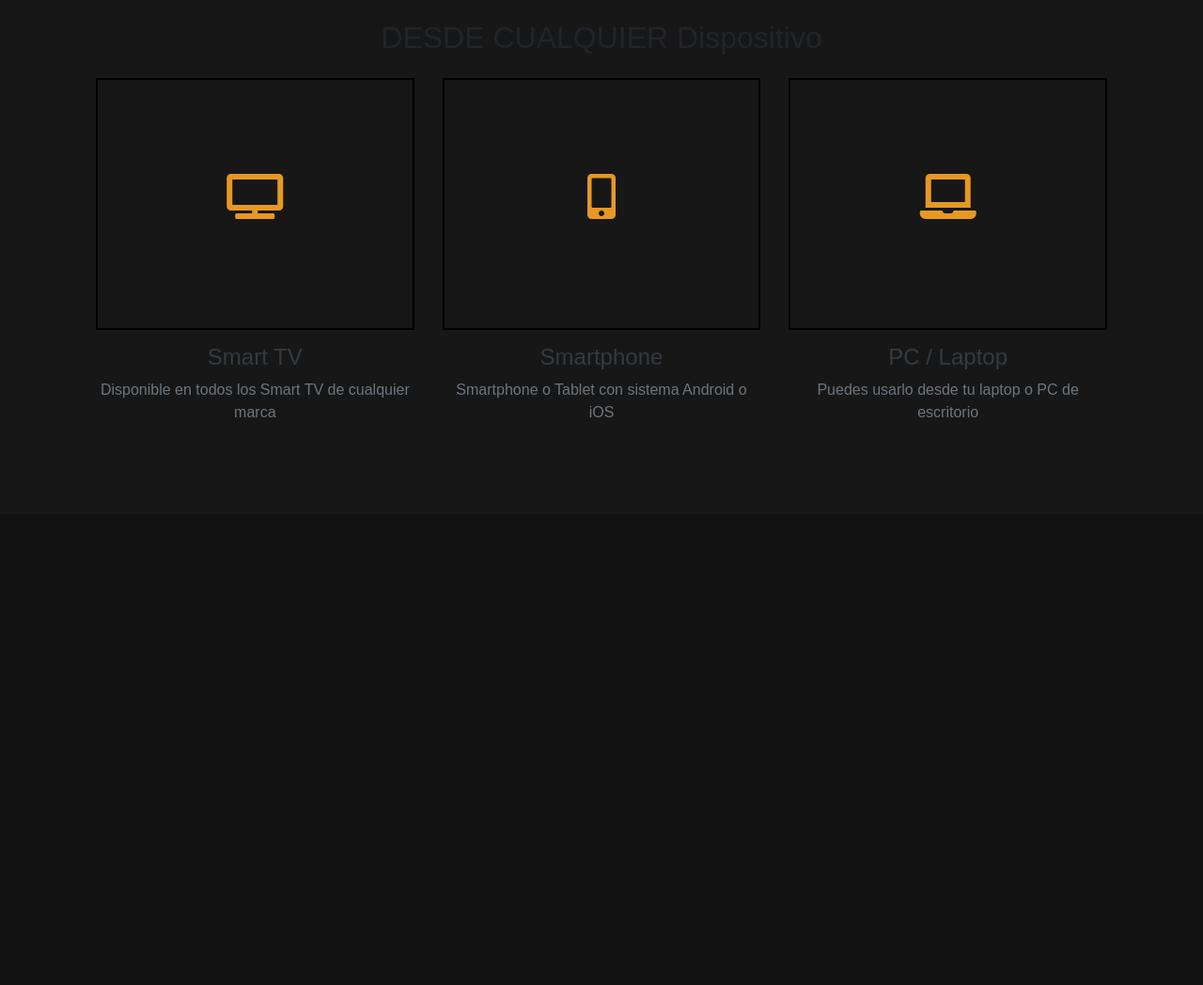
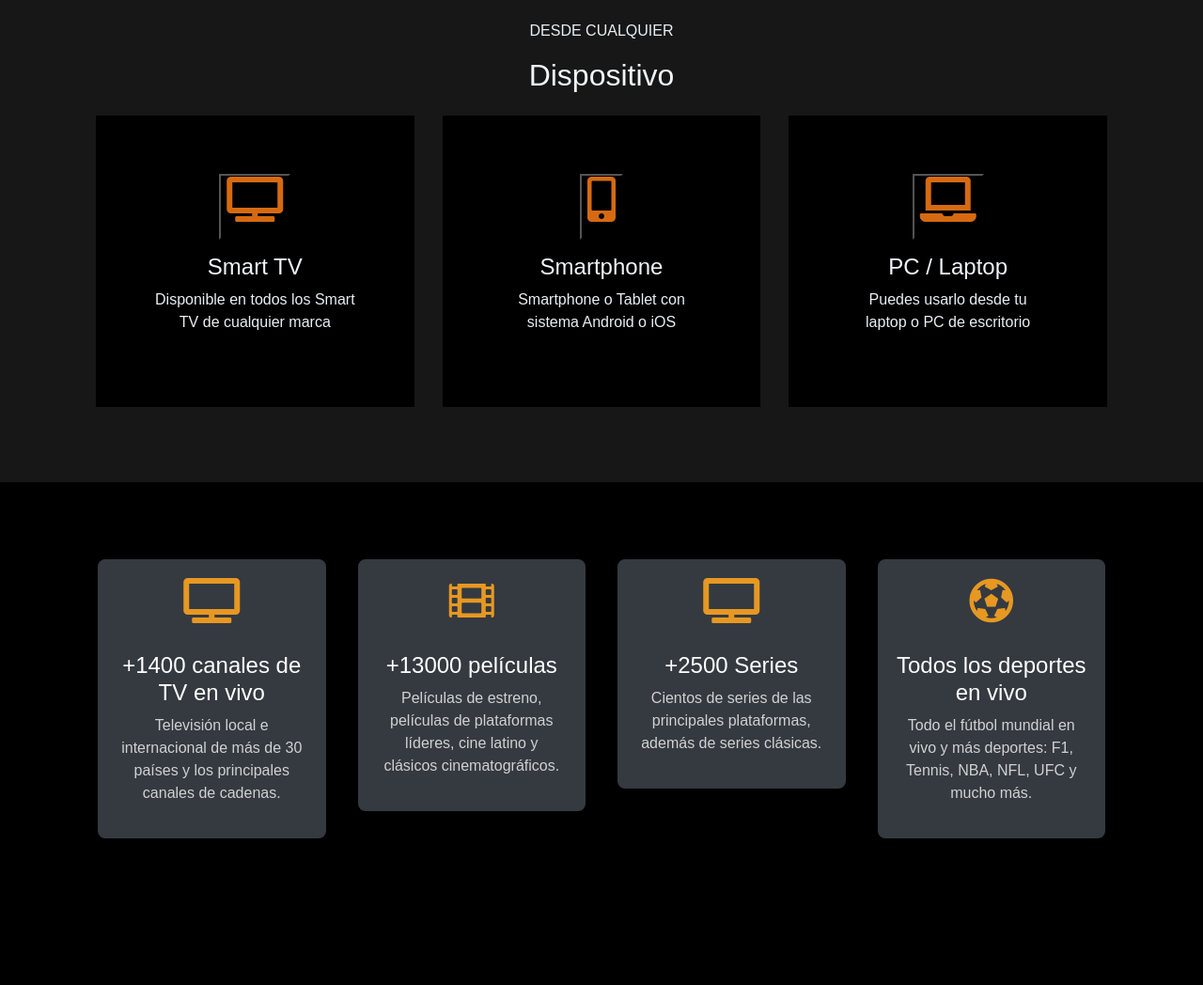
Before and after one commit to Modeste2022/flex_prime, a plain HTML site: page index.html in a window 1280 px wide. Shown: the part 1500-2548 px from the top of the page at 94% size. Before the commit the page ends 2047 px from the top, so only its background shows below. Drawn offline with nearby package versions, Linux system fonts and the light colour scheme.

Commit message:
Update index.html
commit

```diff
--- a/index.html
+++ b/index.html
@@ -98,18 +98,45 @@
 
         #devices .icon-box {
             border: 2px solid #000000;
+            background-color: #000000;
             /* Cadre noir */
-            padding: 100px;
+            padding: 60px;
             border-radius: 0%;
         }
 
         #devices h4 {
-            color: #343a40;
+            color: #f0f4f8;
             margin-top: 15px;
         }
 
         #devices p {
-            color: #6c757d;
+            color: #ebeef1;
+            font-size: 1rem;
+        }
+
+        /* pour la section features */
+        #features {
+            background-color: #000000;
+            padding-top: 50px;
+            padding-bottom: 50px;
+        }
+
+        #features .feature-box {
+            border: 2px solid #000000;
+            /* Cadre noir */
+            background-color: #343a40;
+            padding: 20px;
+            border-radius: 10px;
+            margin-bottom: 50px;
+        }
+
+        #features h4 {
+            color: #ffffff;
+            margin-top: 15px;
+        }
+
+        #features p {
+            color: #d1d1d1;
             font-size: 1rem;
         }
     </style>
@@ -217,32 +244,77 @@
     </section>
     <section id="devices" class="py-5">
         <div class="container">
-            <h2 class="text-center mb-4">DESDE CUALQUIER Dispositivo</h2>
+            <p style="display: flex;justify-content: center;">DESDE CUALQUIER </p>
+            <h2 class="text-center mb-4" style="color: #f0f4f8;">Dispositivo</h2>
             <div class="row">
                 <div class="col-md-4 text-center">
                     <div class="icon-box">
-                        <i class="fas fa-tv fa-3x mb-3" style="color: #e69823;"></i>
+                        <button style="background-color: #000000;">
+                            <i class="fas fa-tv fa-3x mb-3" style="color: #d66a12;"></i>
+                        </button>
+                        <h4>Smart TV</h4>
+                        <p>Disponible en todos los Smart TV de cualquier marca</p>
                     </div>
-                    <h4>Smart TV</h4>
-                    <p>Disponible en todos los Smart TV de cualquier marca</p>
+
                 </div>
                 <div class="col-md-4 text-center">
                     <div class="icon-box">
-                        <i class="fas fa-mobile-alt fa-3x mb-3" style="color: #e69823;"></i>
+                        <button style="background-color: #000000;">
+                            <i class="fas fa-mobile-alt fa-3x mb-3" style="color: #d66a12;"></i>
+                        </button>
+                        <h4>Smartphone</h4>
+                        <p>Smartphone o Tablet con sistema Android o iOS</p>
                     </div>
-                    <h4>Smartphone</h4>
-                    <p>Smartphone o Tablet con sistema Android o iOS</p>
                 </div>
                 <div class="col-md-4 text-center">
                     <div class="icon-box">
-                        <i class="fas fa-laptop fa-3x mb-3" style="color: #e69823;"></i>
+                        <button style="background-color: black;">
+                            <i class="fas fa-laptop fa-3x mb-3" style="color: #d66a12;"></i>
+                        </button>
+                        <h4>PC / Laptop</h4>
+                        <p>Puedes usarlo desde tu laptop o PC de escritorio</p>
                     </div>
-                    <h4>PC / Laptop</h4>
-                    <p>Puedes usarlo desde tu laptop o PC de escritorio</p>
                 </div>
             </div>
         </div>
     </section>
+    <section id="features" class="py-5">
+        <div class="container">
+            <div class="row text-center">
+                <div class="col-md-3 mb-4">
+                    <div class="feature-box">
+                        <i class="fas fa-tv fa-3x mb-3" style="color: #e69823;"></i>
+                        <h4>+1400 canales de TV en vivo</h4>
+                        <p>Televisión local e internacional de más de 30 países y los principales canales de cadenas.
+                        </p>
+                    </div>
+                </div>
+                <div class="col-md-3 mb-4">
+                    <div class="feature-box">
+                        <i class="fas fa-film fa-3x mb-3" style="color: #e69823;"></i>
+                        <h4>+13000 películas</h4>
+                        <p>Películas de estreno, películas de plataformas líderes, cine latino y clásicos
+                            cinematográficos.</p>
+                    </div>
+                </div>
+                <div class="col-md-3 mb-4">
+                    <div class="feature-box">
+                        <i class="fas fa-tv fa-3x mb-3" style="color: #e69823;"></i>
+                        <h4>+2500 Series</h4>
+                        <p>Cientos de series de las principales plataformas, además de series clásicas.</p>
+                    </div>
+                </div>
+                <div class="col-md-3 mb-4">
+                    <div class="feature-box">
+                        <i class="fas fa-futbol fa-3x mb-3" style="color: #e69823;"></i>
+                        <h4>Todos los deportes en vivo</h4>
+                        <p>Todo el fútbol mundial en vivo y más deportes: F1, Tennis, NBA, NFL, UFC y mucho más.</p>
+                    </div>
+                </div>
+            </div>
+        </div>
+    </section>
+
     <script>
         document.querySelector("#acerca img").addEventListener("click", function () {
             alert("Bienvenue sur Flix Prime !");
```
